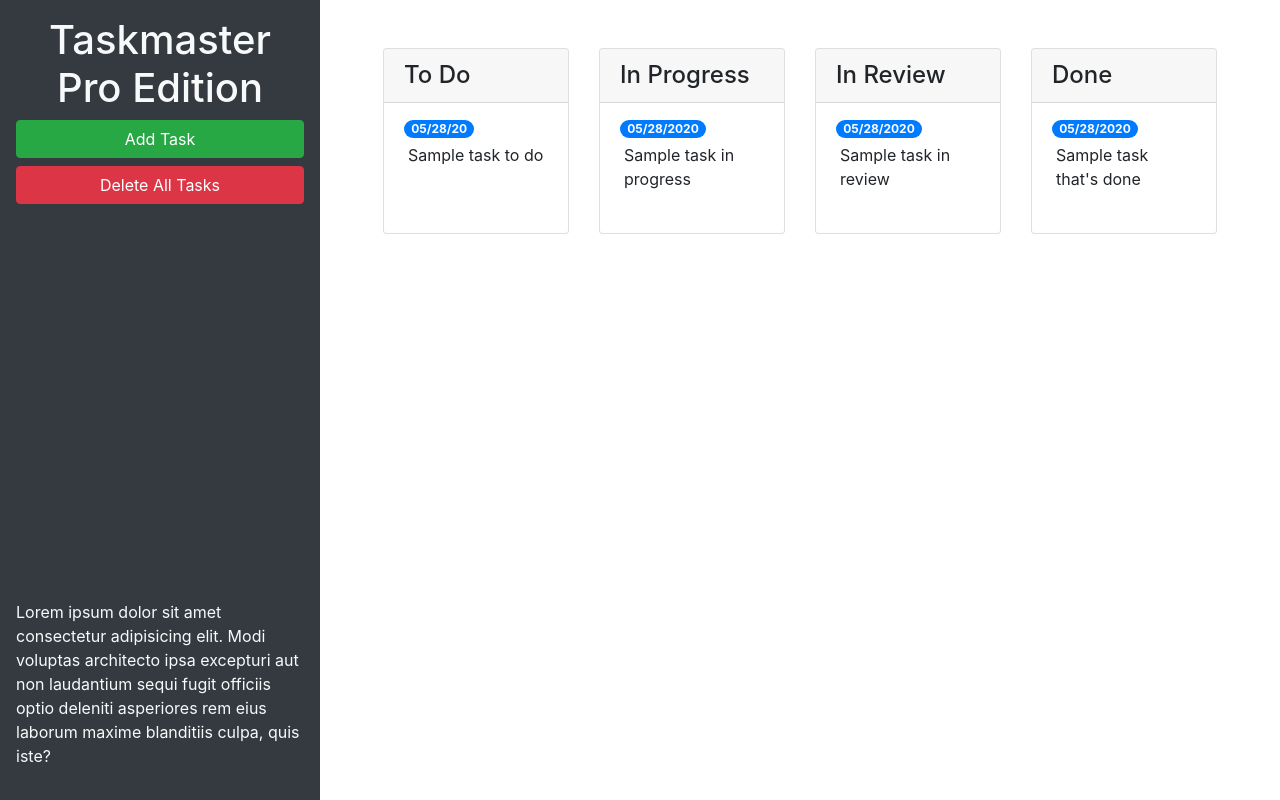
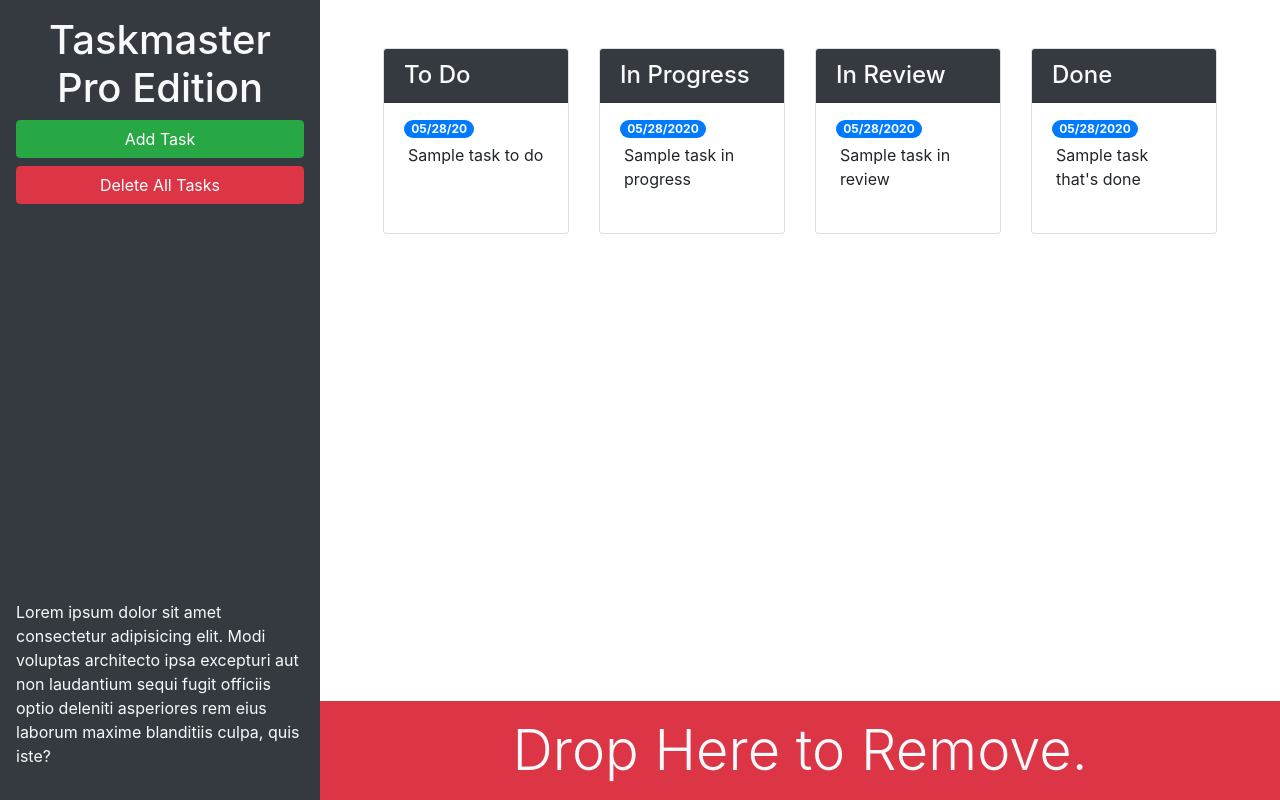
Before and after one commit to mmcginley81/taskmaster-pro, a plain HTML site: page index.html in a window 1280 px wide. Drawn offline with nearby package versions, Linux system fonts and the light colour scheme.

Commit message:
added styles to modal and header and added trash element

```diff
--- a/index.html
+++ b/index.html
@@ -13,21 +13,21 @@
 <body>
 
   <div class="row min-vh-100 no-gutters">
-    <header class="col-12 col-lg-3 bg-dark text-light d-flex flex-column p-4 p-lg-3">
+    <header class="col-12 col-lg-3 bg-dark text-light sticky-top d-flex flex-column p-4 p-lg-3">
       <h1 class="text-center">Taskmaster Pro Edition</h1>
       <button id="create-task" class="btn btn-block btn-success" data-toggle="modal" data-target="#task-form-modal">Add
         Task</button>
       <button id="remove-tasks" class="btn btn-block btn-danger">Delete All Tasks</button>
-      <p class="mt-auto">Lorem ipsum dolor sit amet consectetur adipisicing elit. Modi voluptas architecto ipsa
+      <p class="mt-auto d-none d-lg-block">Lorem ipsum dolor sit amet consectetur adipisicing elit. Modi voluptas architecto ipsa
         excepturi aut non
         laudantium sequi fugit officiis optio deleniti asperiores rem eius laborum maxime blanditiis culpa, quis iste?
       </p>
     </header>
-    <main class="col-12 col-lg-9">
+    <main class="col-12 col-lg-9 d-flex flex-column">
       <div class="m-5 row justify-content-around">
         <div class="col-12 col-md-6 col-xl-3 mb-3">
           <div class="card">
-            <h4 class="card-header">To Do</h4>
+            <h4 class="card-header bg-dark text-light">To Do</h4>
             <ul id="list-toDo" class="list-group list-group-flush">
               <li class="list-group-item">
                 <span class="badge badge-primary badge-pill">05/28/20</span>
@@ -39,7 +39,7 @@
         <!-- in progress start-->
         <div class="col-12 col-md-6 col-xl-3 mb-3">
           <div class="card">
-            <h4 class="card-header">In Progress</h4>
+            <h4 class="card-header bg-dark text-light">In Progress</h4>
             <ul id="list-inProgress" class="list-group list-group-flush">
               <li class="list-group-item">
                 <span class="badge badge-primary badge-pill">05/28/2020</span>
@@ -50,7 +50,7 @@
           </div><!-- in progress end-->
           <div class="col-12 col-md-6 col-xl-3 mb-3">
             <div class="card">
-              <h4 class="card-header">In Review</h4>
+              <h4 class="card-header bg-dark text-light"">In Review</h4>
               <ul id="list-inReview" class="list-group list-group-flush">
                 <li class="list-group-item">
                   <span class="badge badge-primary badge-pill">05/28/2020</span>
@@ -62,7 +62,7 @@
           <!-- done start-->
           <div class="col-12 col-md-6 col-xl-3 mb-3">
             <div class="card">
-              <h4 class="card-header">Done</h4>
+              <h4 class="card-header bg-dark text-light">Done</h4>
               <ul id="list-done" class="list-group list-group-flush">
                 <li class="list-group-item">
                   <span class="badge badge-primary badge-pill">05/28/2020</span>
@@ -72,7 +72,12 @@
             </div><!-- close Done card-->
           </div><!--closes done-->
         </div><!-- closes m-5 row justify-content-around-->
-    </main>
+    <div id="trash" class="mt-auto">
+      <div class="w-100 bg-danger p-3 text-center text-light display-4">
+        Drop Here to Remove.
+      </div>
+    </div>
+      </main>
   </div>
 
   <!-- Modal -->
```
